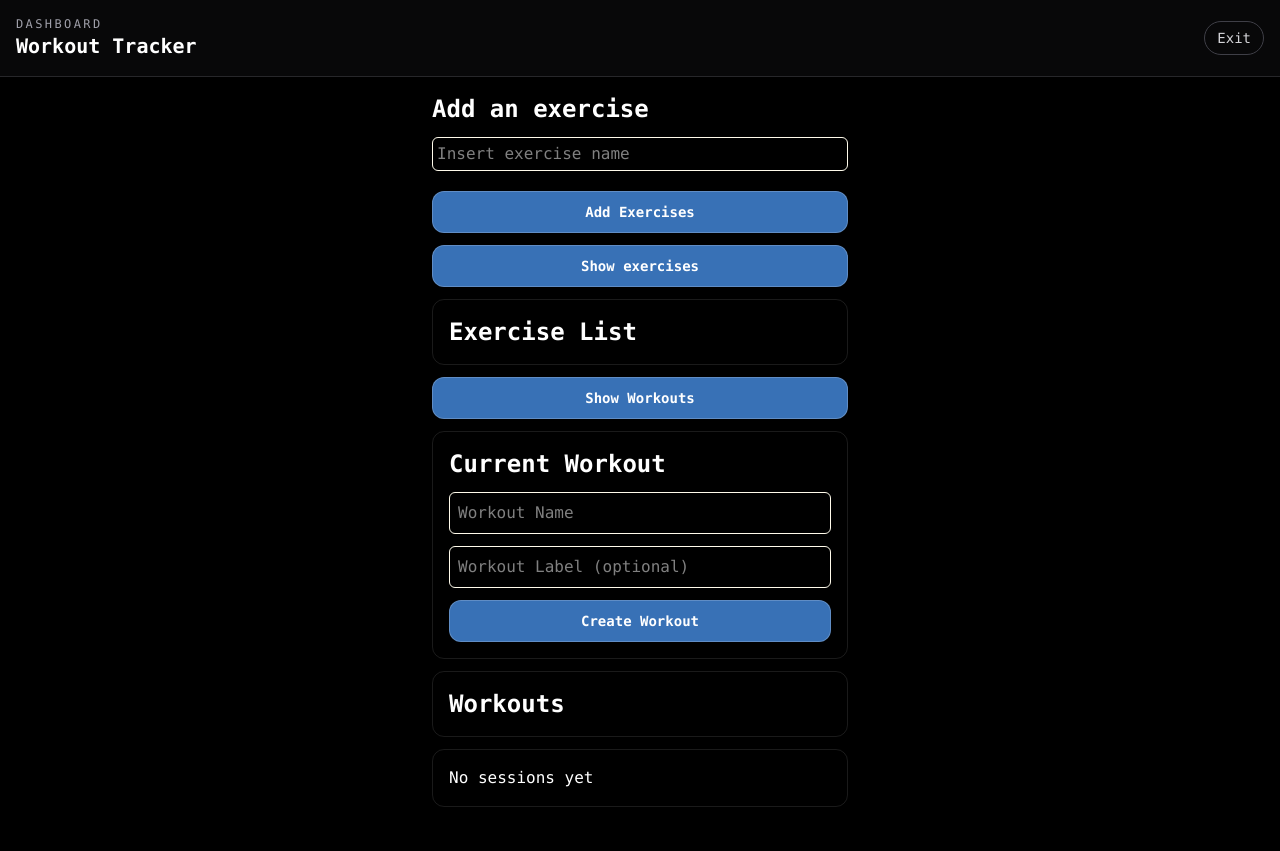
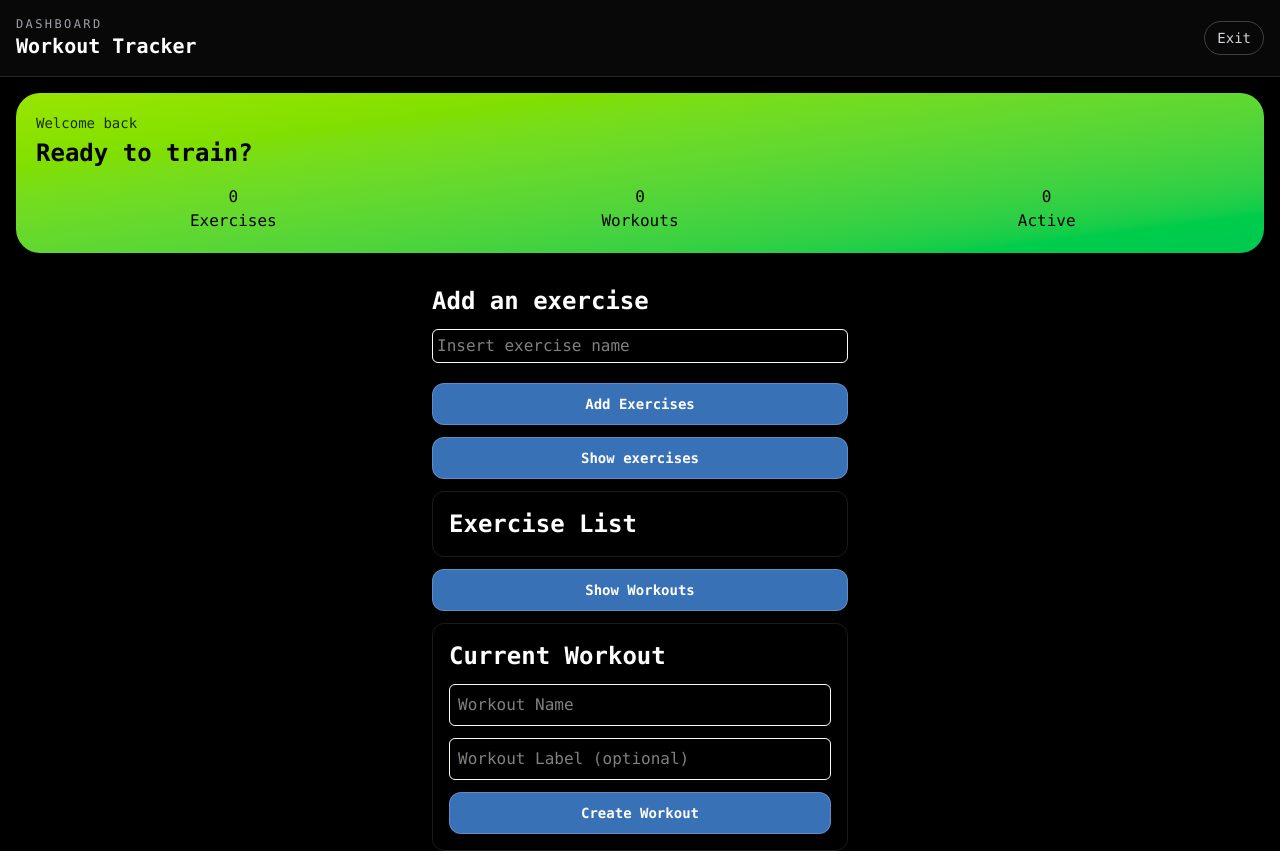
Before and after one commit to clydexmarty09/workout-tracker, a Next.js app: page /front-page in a window 1280 px wide. Shown: the top 851 px of the page. Built offline with nearby package versions, Linux system fonts and the light colour scheme.

Commit message:
Added welcome section displaying number of exercises, workouts, and if a session is active

```diff
--- a/app/front-page/page.tsx
+++ b/app/front-page/page.tsx
@@ -265,12 +265,8 @@ export default function FrontPage() {
     return (
 
         <main className="bg-black">
-            {/* <div className="flex justify-between p-3">
-                <h1 className="font-semibold text-2xl"> WORKOUT TRACKER </h1>
-                <button className="underline text-blue-300 text-right font-semibold p-3" type="button" onClick={handleLogout}> EXIT </button>
-            </div>  */}
 
-            <header className="sticky top-0 z-10 border-b border-zinc-800 bg-zinc-950/90 backdrop-blur">
+            <header className="header">
                 <div className="flex items-center justify-between px-4 py-4">
                     <div>
                     <p className="text-xs uppercase tracking-[0.2em] text-zinc-400">Dashboard</p>
@@ -286,6 +282,32 @@ export default function FrontPage() {
                     </button>
                 </div>
             </header>
+
+            <section className="px-4 py-4">
+
+                <div className="summary-card">
+                    <p className="text-sm font-medium opacity-80"> Welcome back </p>
+                    <h2 className="mt-1 text-2xl font-bold"> Ready to train? </h2>
+
+                    <div className="mt-4 grid grid-cols-3 gap-3 text-center">
+                        <div>
+                            <p> {exercises.length} </p>
+                            <p> Exercises </p>
+                        </div>
+
+                        <div>
+                            <p> {workouts.length} </p>
+                            <p> Workouts </p>
+
+                        </div>
+
+                        <div>
+                            <p> {session ? "1" : "0"} </p>
+                            <p> Active </p>
+                        </div>
+                    </div>
+                </div>
+            </section>
 
         <div className="main-page">
 
--- a/app/globals.css
+++ b/app/globals.css
@@ -13,6 +13,15 @@
 }
 
 @layer components {
+
+  .header {
+    @apply sticky top-0 z-10 border-b border-zinc-800 bg-zinc-950/90 backdrop-blur;
+  }
+
+  .summary-card {
+    @apply rounded-3xl bg-gradient-to-br from-lime-400 to-green-500 p-5 text-black;
+  }
+
   .btn {
     @apply font-semibold text-center bg-blue-400/70 text-sm w-full px-4 py-2.5 border rounded-xl active:scale-95 border-white/20;
   }
```
